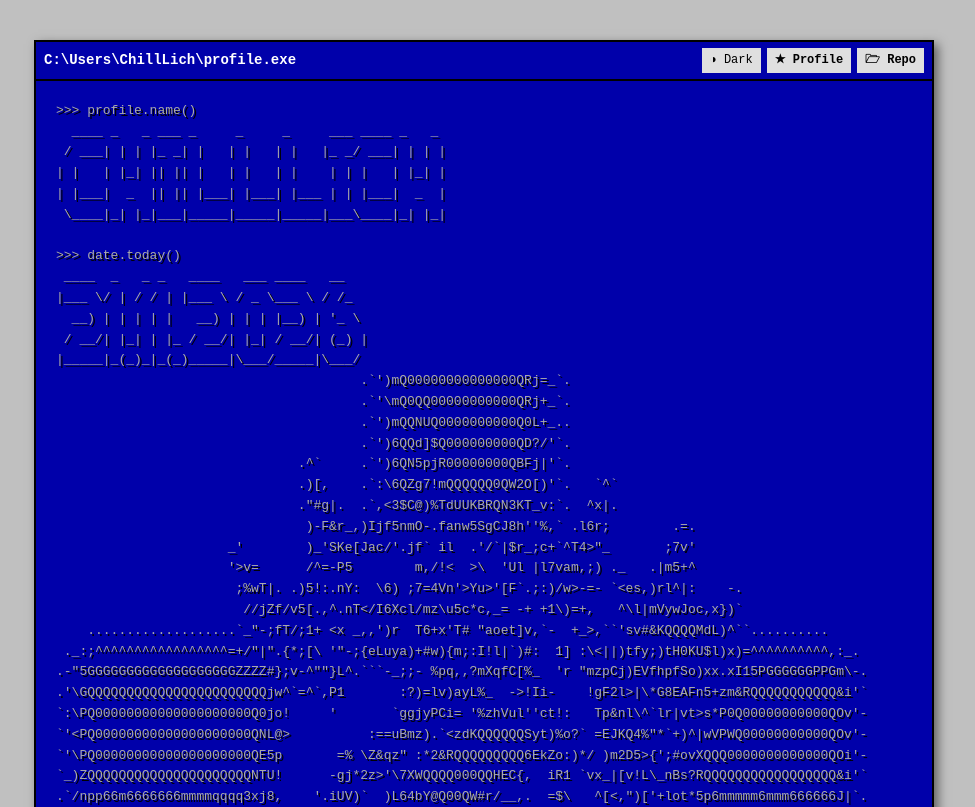
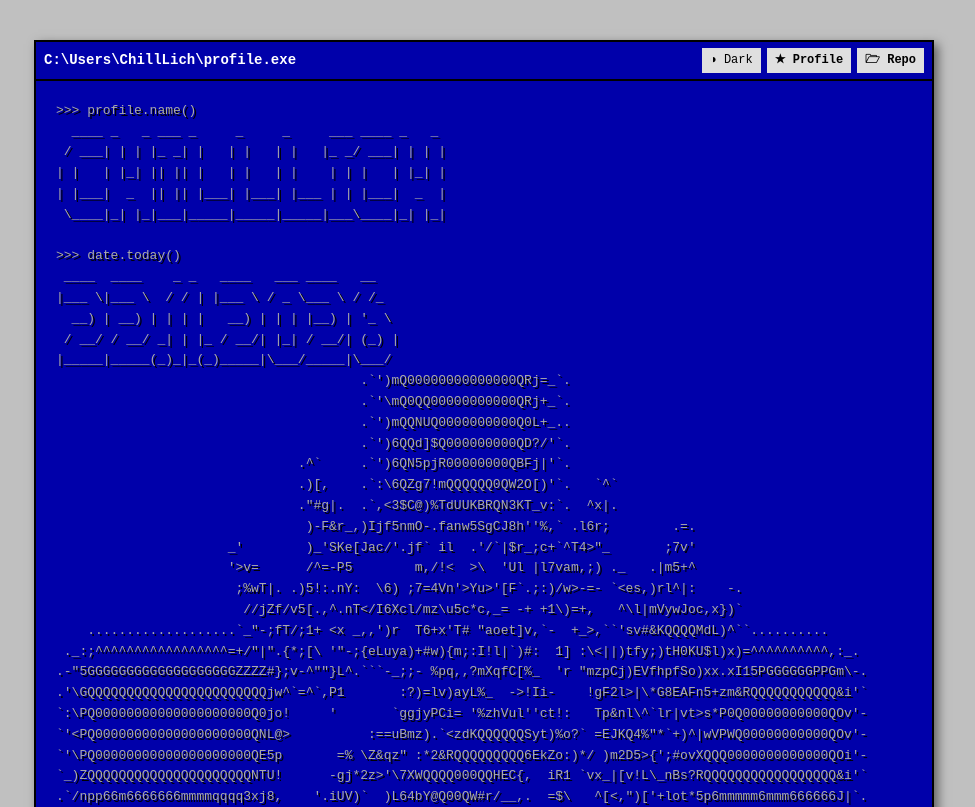
Before and after one commit to ChillLich/ChillLich, a plain HTML site: page docs/index.html in a window 1280 px wide. Shown: the top 807 px of the page, without its empty margins (156-1131 px from the left). Drawn offline with Linux system fonts and the light colour scheme.

Commit message:
deploy: 05745e7c247334ab62930ab64c1dd6f5f5a5e30b

```diff
--- a/docs/index.html
+++ b/docs/index.html
@@ -289,11 +289,11 @@
  \____|_| |_|___|_____|_____|_____|___\____|_| |_|
 
 &gt;&gt;&gt; date.today()
- ____  _   _ _   ____   ___ ____   __
-|___ \/ | / / | |___ \ / _ \___ \ / /_
-  __) | | | | |   __) | | | |__) | '_ \
- / __/| |_| | |_ / __/| |_| / __/| (_) |
-|_____|_(_)_|_(_)_____|\___/_____|\___/
+ ____  ____    _ _   ____   ___ ____   __
+|___ \|___ \  / / | |___ \ / _ \___ \ / /_
+  __) | __) | | | |   __) | | | |__) | '_ \
+ / __/ / __/ _| | |_ / __/| |_| / __/| (_) |
+|_____|_____(_)_|_(_)_____|\___/_____|\___/
 </code></pre>
 <pre class="ascii-avatar">
                                        .`&#x27;)mQ00000000000000QRj=_`.
```
Also changed, not shown: 1 other file.
